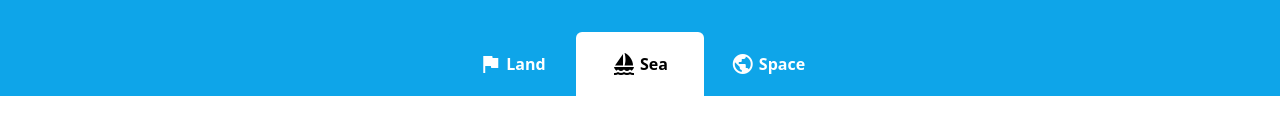
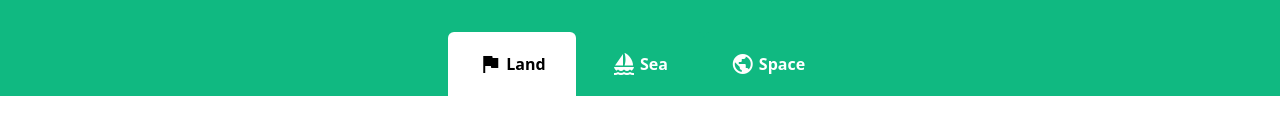
Before and after one commit to linusromland-ITHS/Backendprogrammering-och-Databaser-Grupprojektet, a Vue app in the folder frontend/: page /land in a window 1280 px wide. Shown: the top 139 px of the page. Built offline with nearby package versions, Linux system fonts and the light colour scheme.

Commit message:
Changes color on navbar depending on active route

```diff
--- a/frontend/src/App.vue
+++ b/frontend/src/App.vue
@@ -1,14 +1,8 @@
 <template>
-	<Navbar />
-	<RouterView class="w-full md:w-2/3 mx-auto" />
+	<RouterView />
 </template>
 <script>
-	import Navbar from './components/Navbar.vue';
-
 	export default {
 		name: 'App',
-		components: {
-			Navbar,
-		},
 	};
 </script>
--- a/frontend/src/components/Navbar.vue
+++ b/frontend/src/components/Navbar.vue
@@ -1,6 +1,6 @@
 <template>
 	<!-- Navbar Component -->
-	<nav :class="`pt-8 flex justify-center bg-${activeTheme}`">
+	<nav :class="`pt-8 flex justify-center transition ease-out duration-150 bg-${activeTheme}`">
 		<router-link to="/land" :class="`link link-${activeTheme}  ${activeTheme == 'land' ? 'active-link' : ''}`">
 			<span class="material-icons mr-1">flag</span>Land
 		</router-link>
@@ -17,10 +17,21 @@
 <script>
 	export default {
 		name: 'Navbar',
+		afterRouteUpdate() {
+			this.activeTheme = this.$route.params.type;
+		},
 		data() {
 			return {
-				activeTheme: 'sea',
+				activeTheme: '',
 			};
+		},
+		watch: {
+			$route() {
+				this.activeTheme = this.$route.params.type;
+			},
+		},
+		created() {
+			this.activeTheme = this.$route.params.type;
 		},
 	};
 </script>
--- a/frontend/src/views/Search.vue
+++ b/frontend/src/views/Search.vue
@@ -1,4 +1,6 @@
 <template>
+	<Navbar />
+	<main class="w-full md:w-2/3 mx-auto">
 		<form class="flex flex-col items-center text-center">
 			<h2 class="text-4xl md:text-5xl font-semibold m-10">{{ title }}</h2>
 			<p class="text-lg md:text-xl text-gray-500 mb-10">{{ subtitle }}</p>
@@ -15,10 +17,16 @@
 				/>
 			</formset>
 		</form>
+	</main>
 </template>
 <script>
+	import Navbar from '../components/Navbar.vue';
+
 	export default {
 		name: 'Search',
+		components: {
+			Navbar,
+		},
 		data() {
 			return {
 				type: '',
@@ -47,10 +55,14 @@
 						break;
 				}
 			},
+			$route() {
+				this.type = this.$route.params.type;
+			},
 		},
 		created() {
 			this.type = this.$route.params.type;
 		},
+
 		methods: {
 			submit() {
 				// TODO: Search
```
Lines whose indentation alone changed are shown as unchanged.
